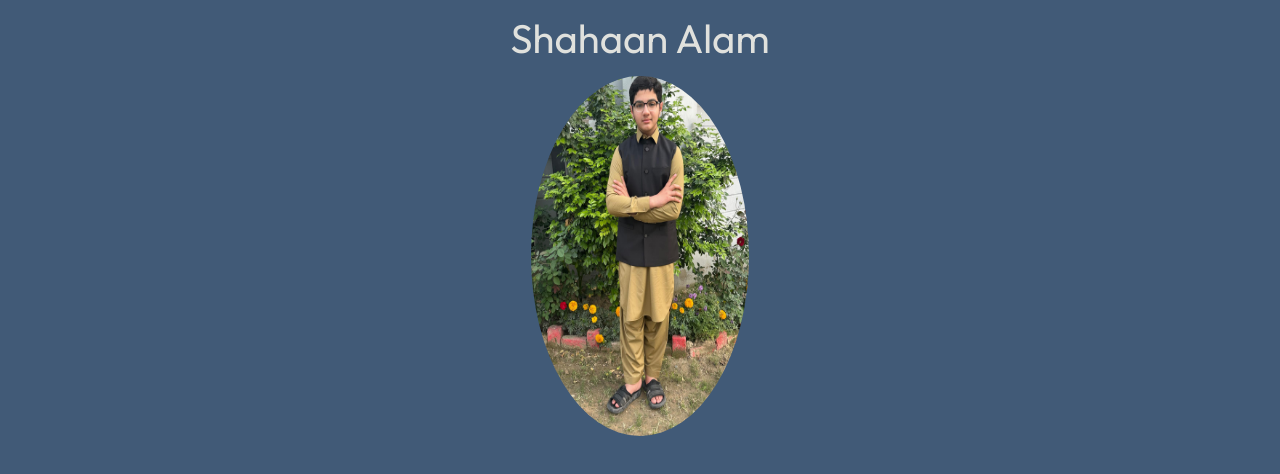
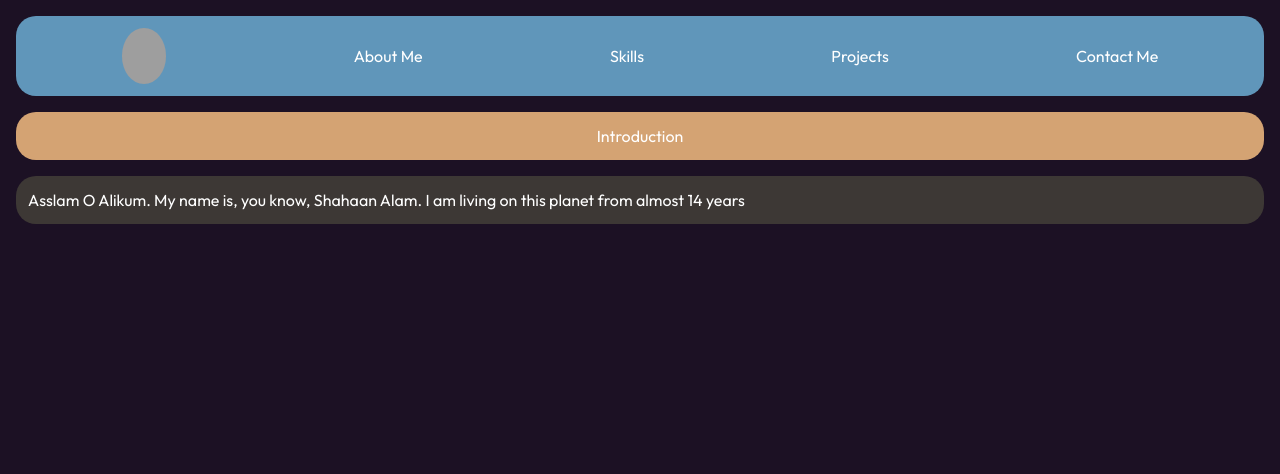
Before and after one commit to Shahaan-Alam/My-Portfolio3, a plain HTML site: page index.html in a window 1280 px wide. Drawn offline with nearby package versions, Linux system fonts and the light colour scheme; grey boxes are pictures that could not be loaded.

Commit message:
Saving my current work

```diff
--- a/index.html
+++ b/index.html
@@ -4,19 +4,35 @@
     <meta charset="UTF-8">
     <meta name="viewport" content="width=device-width, initial-scale=1.0">
     <title>My Profile</title>
-    <!-- <link rel="icon" href=""> -->
+    <link rel="icon" type="image/png" href="Images/logo.png" class="rounded-[50%]">
     <link rel="preconnect" href="https://fonts.googleapis.com">
     <link rel="preconnect" href="https://fonts.gstatic.com" crossorigin>
     <link href="https://fonts.googleapis.com/css2?family=Outfit:wght@100..900&display=swap" rel="stylesheet">
     <link rel="stylesheet" href="style.css">
     <script src="https://cdn.tailwindcss.com"></script>
 </head>
-<body class="outfit bg-[#415a77] text-[#e0e1dd] text-[5vh] text-[2vw]">
+<body class="outfit bg-[#1C1124] text-[#ffffff]">
 
-    <header id="header" class="flex justify-center align-center items-center flex-col m-">
-        <h1 id="Name" class="m-2">Shahaan Alam</h1>
-        <img src="Images\ProfilePic.jpeg" id="ProfileImage" class="h-[45vh] w-[17vw] rounded-[50%] " alt="Profile picture">
-    </header>
+    <!-- <header id="header" class="flex justify-center align-center items-center flex-col m-4">
+        <img src="Images/Banner.jpg" id="ProfileImage" class="h-[90vh] w-[95vw] rounded-[20px]" alt="Profile picture">
+    </header> -->
+
+    <nav class="bg-[#6096ba] flex justify-around items-center m-4 p-3 rounded-[20px] transition-all duration-200 hover:scale-y-110 hover:bg-[#274c77]">
+        <img src="Images/logo.png" alt="Logo" id="Logo" class="h-[7vh] w-[3.5vw] rounded-[50%] transition-all duration-200 hover:scale-110">
+        <a href="#Introduction" class="transition-all duration-200 hover:scale-110">About Me</a>
+        <a href="" class="transition-all duration-200 hover:scale-110">Skills</a>
+        <a href="" class="transition-all duration-200 hover:scale-110">Projects</a>
+        <a href="" class="transition-all duration-200 hover:scale-110">Contact Me</a>
+    </nav>
+
+    <main>
+
+        <section id="Introduction">
+            <h1 class="text-center bg-[#D4A373] p-3 m-4 rounded-[20px]">Introduction</h1>
+            <div class="bg-[#3D3835] p-3 m-4 rounded-[20px]">Asslam O Alikum. My name is, you know, Shahaan Alam. I am living on this planet from almost 14 years</div>
+        </section>
+
+    </main>
 
 </body>
 </html>
--- a/style.css
+++ b/style.css
@@ -10,3 +10,9 @@
   font-weight: 400px;
   font-style: normal;
 }
+
+@keyframes colorChanging {
+  0% {
+    background-color: #6096ba;
+  }
+}
```
Also changed, not shown: 2 other files.
